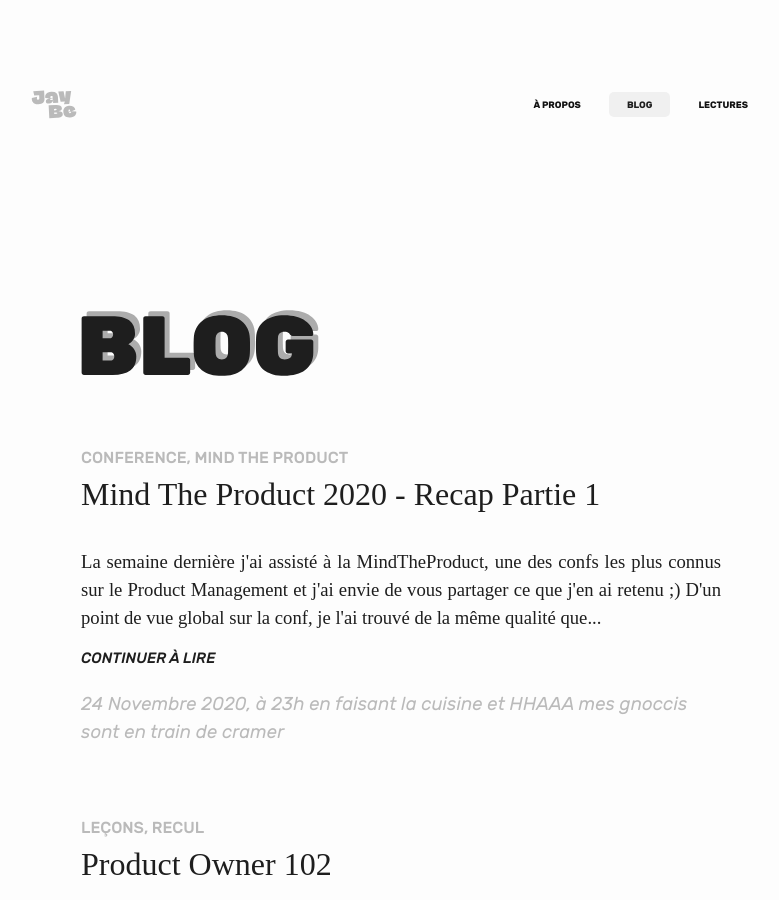
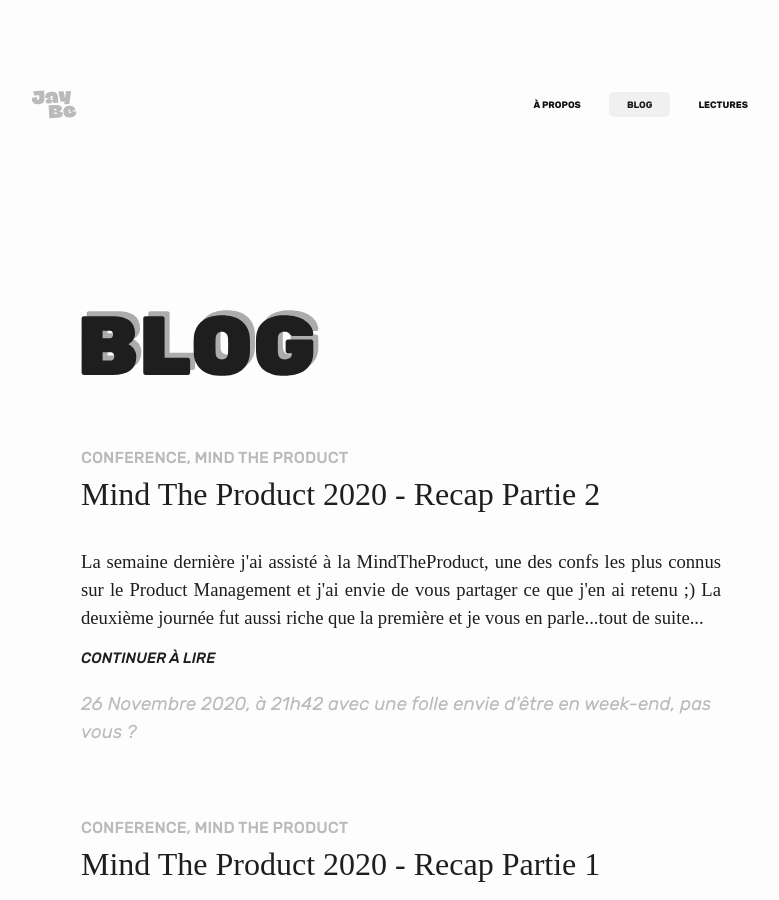
Before and after one commit to JbDenoual/jbdenoual.github.io, a Jekyll site: the page built from blog.md, in a window 1280 px wide and 900 px high. Shown: the whole window, without its empty margins (239-1018 px from the left). Built offline with Jekyll 4.4.1, drawn with Linux system fonts in a browser that asks for light colours; some web fonts are replaced; some of the changed lines change nothing that is shown.

Commit message:
[Add] Post for MindTheProduct Part 2 [Add] Config for twitter seo

```diff
--- a/_config.yml
+++ b/_config.yml
@@ -27,6 +27,12 @@
 theme: minima
 plugins:
   - jekyll-feed
+  - jekyll-seo-tag
+
+twitter:
+  username: jbdenoual
+  image: images/logo_gray.svg
+
 
 excerpt_separator: <!--more-->
 date_format: "%e %B, %Y"
--- /dev/null
+++ b/_posts/2020-11-26-mindtheproduct2020-part2.markdown
@@ -0,0 +1,174 @@
+---
+layout: post
+title:  "Mind The Product 2020 - Recap Partie 2"
+date:   2020-11-26 12:00:00 +0200
+date-suffix: ", à 21h42 avec une folle envie d'être en week-end, pas vous ?"
+categories: conference
+keywords: "CONFERENCE, MIND THE PRODUCT"
+excerpt: "La semaine dernière j'ai assisté à la MindTheProduct, une des confs les plus connus sur le Product Management et j'ai envie de vous partager ce que j'en ai retenu ;)
+La deuxième journée fut aussi riche que la première et je vous en parle...tout de suite..."
+---
+
+La semaine dernière j'ai assisté à la MindTheProduct, une des confs les plus connus sur le Product Management et j'ai envie de vous partager ce que j'en ai retenu ;)
+
+La deuxième journée fut aussi riche que la première et je vous en parle...tout de suite.
+
+### Keynote - Cennydd Bowles - All These Worlds Are Yours
+
+Si vous avez aimé le fameux documentaire Netflix "Derrière nos écrans de fumée" alors vous aimerez le sujet de cette keynote: Cennydd nous a parlé d'éthique et des dérives de nos conceptions.
+
+Il avance que c'est en sur-quantifiant les choses que l'on tombe dans le non-éthique. Pour être plus précis, il explique que ce qui a de l'importance n'est pas forcément mesurable/quantifiable. Et réfléchir, ou prendre des décisions, seulement à travers ce prisme amène vers la non-éthique.
+
+Si l'on prend le diagramme de Venn très connu du Product Management, où le PM se situe à l'intersection de l'UX, la Tech et le Business alors on parlerait de PM qui dérivent dans le cercle Business, et qui sortent donc de l'intersection avec les cercles UX et Tech.
+
+Cennydd va plus loin et essaye de nous ouvrir les yeux sur le fait que l'impact éthique de nos produits est très dur à mesurer et que nous avons souvent un angle mort: les non-utilisateurs de nos services.
+
+Et oui ! Nous évoluons tous dans des organisations user-centric où l'on cherche à avoir un impact sur nos utilisateurs mais on oublie qu'on a, en même temps, un impact sur les non-utilisateurs.
+
+Prenez AirBnb: Si vous mettez en location votre logement dès demain sur AirBnb, alors la vie de vos voisins va changer. Ils ne créeront plus de lien avec les occupants de votre logement, car ils changent constamment, les occupants n'auront pas à cœur les intérêt du voisinage comme vous pourriez les avoir, les occupants feront moins attention à respecter les règles du voisinage car moins concernés par les conséquences de leurs actes, etc.
+L'angle mort concerne donc les non-utilisateurs, mais aussi les biens communs, les non-humains et , bien sûr, la planète.
+
+Cennydd finit en nous donnant la consigne suivante: Notre loyauté se doit d'être au monde et non aux entreprises. Nous sommes des êtres humains et pas seulement des employés.
+
+### Amy Zima - Demystifying Product Strategy
+
+Amy est Product Manager chez Spotify et elle nous a parlé de Product Strategy. Pour ça, elle a pris l'exemple d'un nouvel usage de Spotify dont vous avez tous entendu parlé: les Podcasts.
+
+Pour commencer, une définition de ce qu'est une Stratégie selon elle: Une Stratégie c'est les choix que vous faites pour arriver à votre vision.
+
+En l'occurrence, la vision de Spotify est: "Devenir la plateforme audio dominante du monde" (The world's leading audio platform)
+
+Le Podcast prenant une ampleur de plus en plus conséquente ces dernières années, ils devaient donc trouver comment inclure ce nouveau type de contenu à leur offre.
+
+Pour les aider à construire leur stratégie, ils ont utilisé les questions suivantes, qu'elle présente comme des outils:
+•   Quel problème sont-ils en train de résoudre ? Data et Insights
+•   Qu'est-ce qui doit être vrai pour atteindre leur vision ?
+•   Pour qui construisent-ils cette solution ?
+•   Comment se différencient-ils ? Pourquoi eux ?
+•   Comment sauront-ils qu'ils ont atteint leur but ?
+•   Qu'est-ce qui pourrait mal se passer ?
+
+Pour l'intégration des Podcasts dans leur offre, ils ont identifié 3 choix possibles:
+•   A. Faire une nouvelle app séparé pour proposer ces contenus
+•   B. Proposer des podcasts à l'intérieur d'un nouvel onglet
+•   C. Intégrer les podcasts dans l'expérience actuelle et mixer les 2
+
+Et ensuite pour chaque choix possible, ils ont identifié les pour et les contre, en rapport avec les questions posées plus haut. Comme vous le savez peut-être, ils ont au final choisi l'option C.
+
+Amy a ensuite répondue à des questions, notamment sur le framework OKR. Elle a rappelé que c'est un framework pour fixer des objectifs et non pas un framework pour créer une stratégie et qu'un objectif n'est pas la même chose qu'une stratégie.
+
+### Keynote - Marty Cagan - Product Leadership is Hard
+
+Dernière conférence ! Marty Cagan, l'auteur d'Inspired et du blog SVPG ❤️, nous raconte à quel point le Product Leadership peut être difficile. Attention, ça dénonce et c'est très riche.
+
+*Malheureusement Marty utilise beaucoup de mots qu'il est difficile de traduire mais je vais faire mon possible pour délivrer une traduction en conservant un maximum le sens d'origine. Je garde donc le mot d'origine entre parenthèse pour vous aider là où je ne serais pas totalement satisfait et parfois le mot anglais directement si je ne m'y suis pas risqué.*
+
+**Product team**
+
+Tout d'abord, la base, Marty nous rappelle ce qu'est une Product Team:
+"Une Product team sers les clients, tout en satisfaisant les besoins du business de l'entreprise. Elle résout des problèmes clients ou des problèmes business, est "empowered" à découvrir (discover) et délivrer (deliver) une solution à ces problèmes. Et elle est tenue responsable de ces résultats."
+
+Selon lui, c'est très clair: Les Features teams ne sont là que pour satisfaire les besoins du business. Je vous invite à lire son article sur ce sujet: https://svpg.com/product-vs-feature-teams/ pour aller plus loin (mais après ce recap parce que c'est costaud).
+
+**Leadership**
+
+Dans les organisations empouvoirées (oui je me permets totalement d'inventer un mot ici pour fluidifier la lecture, je prends de l'avance sur les québécois et l'académie française sur les nouveaux mots moches), il avance que nous n'avons pas besoin de moins de leadership mais de meilleur leadership. Dans les organisations qu'il rencontre, les leaders pensent que leur rôle est de laisser les personnes faire ("to back off") mais que cela est naïf.
+
+Il cite Andy Grove: "Qu'est-ce qui empêche les gens de faire du bon travail? Il n'y a que 2 choses: La 1ère c'est qu'ils ne savent pas comment faire, la 2ème c'est qu'ils savent comment faire mais qu'ils ne sont pas motivés".
+
+Ainsi, le rôle de manager se résume en 2 choses principale: le coaching et le staffing. Et 50% (ou plus) du temps du manager devrait être destiné à du coaching. Le coaching est vraiment au cœur du rôle d'un leader car "tous les problèmes sont des problèmes humains" - Christian Idiodi (et oui encore une citation mais soyons honnête, on adore ça). Et être un bon manager requiert avant tout d'être un bon coach.
+
+Concernant les tâches autour du staffing, il liste: le recrutement, les entretiens, l'embauche, l'onboarding, les promotions et l'évolution de carrière.
+
+Enfin, pour finir sur le leadership, Marty nous exhorte de diriger par le contexte et non pas par le contrôle ou les process. Les GAFAs ont apparemment très peur des process car ils savent que cela peut faire beaucoup plus de dégâts que l'inverse.
+
+**Vision**
+
+La base, à nouveau. Une vision doit inspirer, animer et transformer un objectif (purpose) en action. D'ailleurs pour ça selon lui, les canvas sont nuls car personne n'a jamais été inspiré en regardant un canvas.
+
+Si on résume ce qu'est une vision et ce qu'elle permet, elle :
+•   Est orientée client
+•   Peut servir de North Star
+•   Inspire et donne du sens à ce que l'on fait
+•   Reflète les valeurs de l'entreprise
+•   Est le meilleur outil pour recruter
+•   Nous indique comment construire notre architecture
+•   Nous indique comment structurer nos équipes, ce qu'il appelle Team Topology et qu'il nous détaille juste après.
+
+**Team Topology**
+
+Lorsqu'on a une équipe de 10 ingénieurs, on n'a pas cette problématique de structuration, mais dès qu'on a 20, 200, 2000 ingénieurs, il est indispensable de découper le travail. Et la manière dont on va découper ce travail aura un impact énorme sur ce que l'on arrivera à accomplir.
+
+Il y a 3 choses à maximiser lorsqu'on découpe en équipes:
+•   L'ownership
+•   L'autonomie
+•   L'alignement avec les clients et avec le business
+
+Définir la structure des équipes est un travail commun entre les Head of product et le Head of technology, il n'y a pas une bonne manière de le faire, mais il y a clairement de mauvaises manières de le faire.
+
+Pour reconnaitre si vous avez un problème de Team Topologie, un bon indicateur est d'écouter si les personnes se plaignent que ça leur prend un temps fou pour réaliser un changement simple ou faire une fonctionnalité.
+Product Strategy
+
+Une fois que la vision est claire et que la structure des équipes est optimisée, on peut réfléchir à ce que l'on va leur donner à faire, c'est la Product Strategy.
+
+Il est bon de rappeler qu'il y a de petites entreprises qui font beaucoup mieux que de grosses entreprises, simplement parce qu'elles ont une meilleure Product Strategy. Les grosses entreprises qui ont des features teams, elles, n'ont pas de stratégie tout court et se contentent de satisfaire un maximum de stakeholder...ce n'est pas une stratégie.
+
+Une Product Strategy est la manière de tirer parti au mieux des personnes, de votre argent et de votre temps.
+Marty nous met en garde contre les matrices ou les cases toutes faites à remplir pour créer une stratégie, selon lui ça ne fonctionne jamais et c'est bien plus compliqué que ça.
+
+Cependant, une stratégie requiert 4 éléments:
+•   Focus: Choisir 2 ou 3 choses qui feront la différence
+•   Insight: Aller creuser la data qu'on a, les apprentissages qualitatifs récupérés des clients, la technologie à notre disposition, là où est le marché
+•   Action: Transformer cet insight en action, c'est là qu'entre en œuvre les Team Objectives (qu'on décrit juste en dessous).
+•   Management: Ne pas faire de micro-management, diriger avec le contexte et pas avec le contrôle. Et être dans le servant-leadership.
+
+De nombreux CEO pensent qu'ils doivent réduire à 20-30 le nombre de choses sur lesquelles ils vont travailler mais c'est très, très, loin de la vérité. Steve Jobs l'a très bien dit "Les gens pensent qu'être focus signifie dire oui à ce sur quoi vous voulez travailler. Mais ce n'est pas du tout ça. C'est dire non à la centaine des autres bonnes idées".
+
+La stratégie est ce qui différencie les excellents leaders produit et les autres. Les excellents leaders passent leur temps à creuser la data et à parler aux équipes en contact avec leurs clients.
+
+D'ailleurs, de son expérience, c'est seulement en s'immergeant dans cette connaissance que les fameux "ha-ha moments" se produisent.
+
+**Team Objectives**
+
+D'une bonne stratégie ressort les problèmes à résoudre et assigner ces problèmes, ce travail, aux équipes est le principe des Team Objectives.
+
+On fournit à l'équipe les éléments suivants:
+•   L'empouvoirement (oui j'assume): C'est des problèmes à résoudre et non des roadmaps qu'on donne à l'équipe. Ici encore, le principe de diriger avec le contexte et non avec le contrôle prend tout son sens !
+•   L'ambition derrière les objectifs: Est-ce qu'on y va en la jouant sage ou est-ce qu'on prend des risques pour tout rafler ?
+•   Engagements: Est-ce qu'il y a des choses que l'on doit absolument faire ?
+•   Collaboration: Les équipes qui cherchent à atteindre des objectifs communs doivent en avoir conscience
+•   Responsabilité et Management: Les leaders doivent aider les équipes à atteindre leurs objectifs
+
+**En résumé**
+
+Enfin, Marty résume les différentes strates pour aller de la Vision à la Réalité:
+→ La Product Vision décrit le futur qu'on cherche à créer
+→ La Team Topology définie comment on structure nos équipes
+→ La Product Strategy nous aide à décider quels problèmes on doit résoudre
+→ Les Team Objectives assignes ces problèmes aux Product Teams
+→ Le Product Discovery nous aide à découvrir les solutions
+→ Et le Product Delivery nous aide à construire cette solution et à l'amener dans les mains des utilisateurs
+
+Un dernier conseil de Marty pour les PM: Les stakeholders et les CEO ne respectent pas les PM car ils pensent qu'ils ne comprennent pas le business: Faites vos devoirs et prouvez leur le contraire et les entreprises se battrons pour vous avoir.
+
+Voilà, c'est fini.
+
+J'espère que cela vous donnera de la matière à réfléchir, vous donnera envie de pousser plus loin votre organisation produit et vous aidera à progresser.
+
+Je vous laisse avec une dernière partie pour ceux qui souhaitent creuser certains sujets...
+
+
+Recommandations**
+
+Les conférenciers ont recommandés différents livres au cours de la conférence. Deux reviennent comme LES références du Product Management, j'en ai déjà très (très) souvent entendu parlé et peut être que vous aussi: Inspired de Marty Cagan, et Escaping the build trap de Melissa Perri. Si vous cherchiez des idées de cadeaux de noël pour vous, c'est maintenant trouvé. ~~Vous pouvez les commander sur Amazon avec le code promo JAYBE30 et ainsi me faire gagner un max de moula.~~
+
+Dans les autres recommandations, on trouve:
+•   The Undoing Project, qui est l'histoire derrière System 1 Système 2 (ou Thinking Fast and Slow)
+•   Creative Selection, qui parle du Product Management à Apple
+•   The Jobs To Be Done Playbook de Rosenfeld Media pour tout ce qui touche au JTBD
+•   Ethical Explorer Toolkit (https://ethicalexplorer.org/) pour naviguer l'impact future des technologies d'aujourd'hui
+•   Good strategy Bad Strategy de Richard Rumelt pour aller plus loin sur la théorie, conseillé par Amy Zima et Marty Cagan !
+•   Strategize de Roman Pichler pour pratiquer la stratégie avec des outils
+•   Empowerement, le nouveau livre de Marty Cagan qui sort la semaine prochaine
+
+**Fin de la 2ème partie**
```
